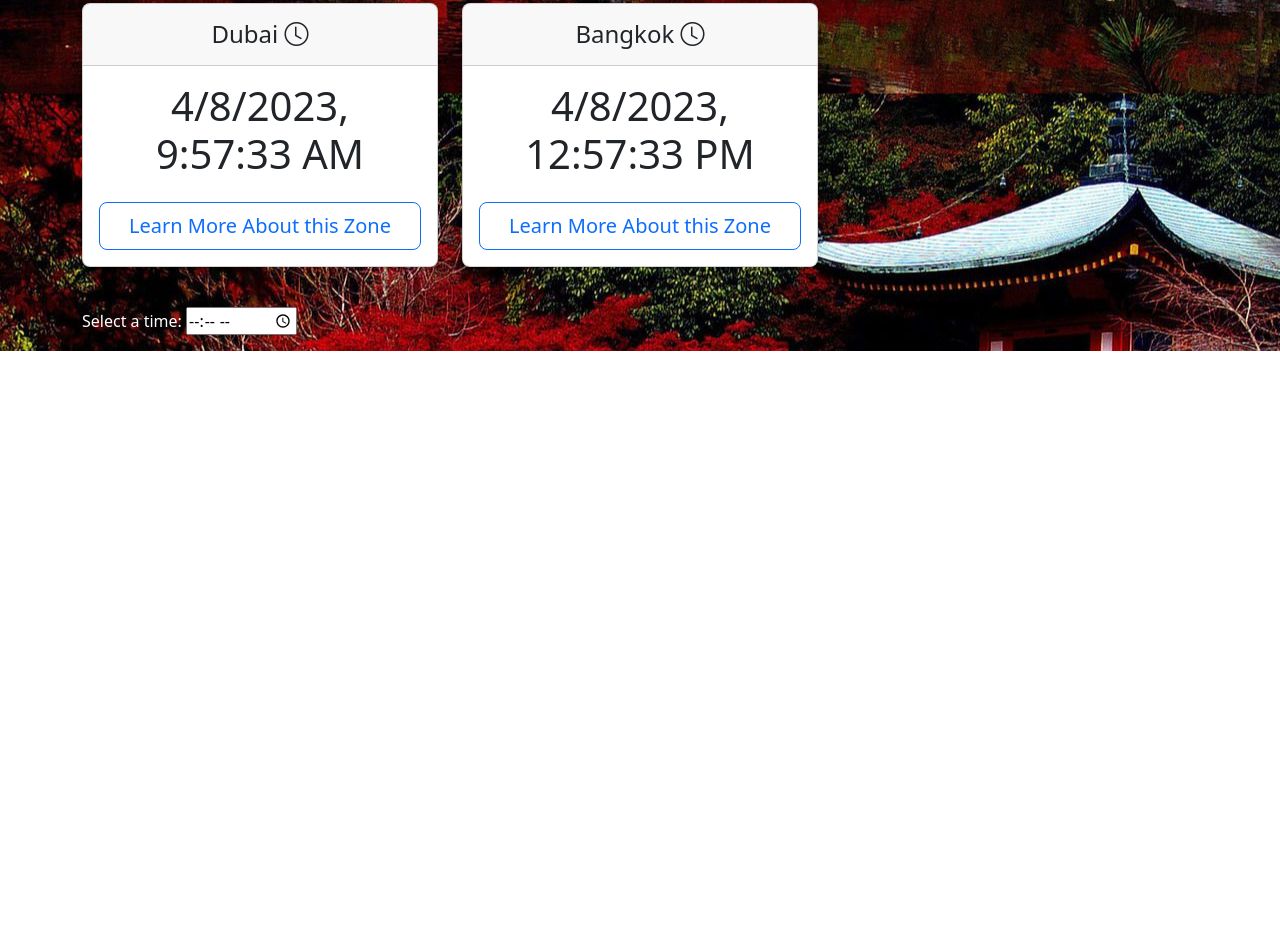
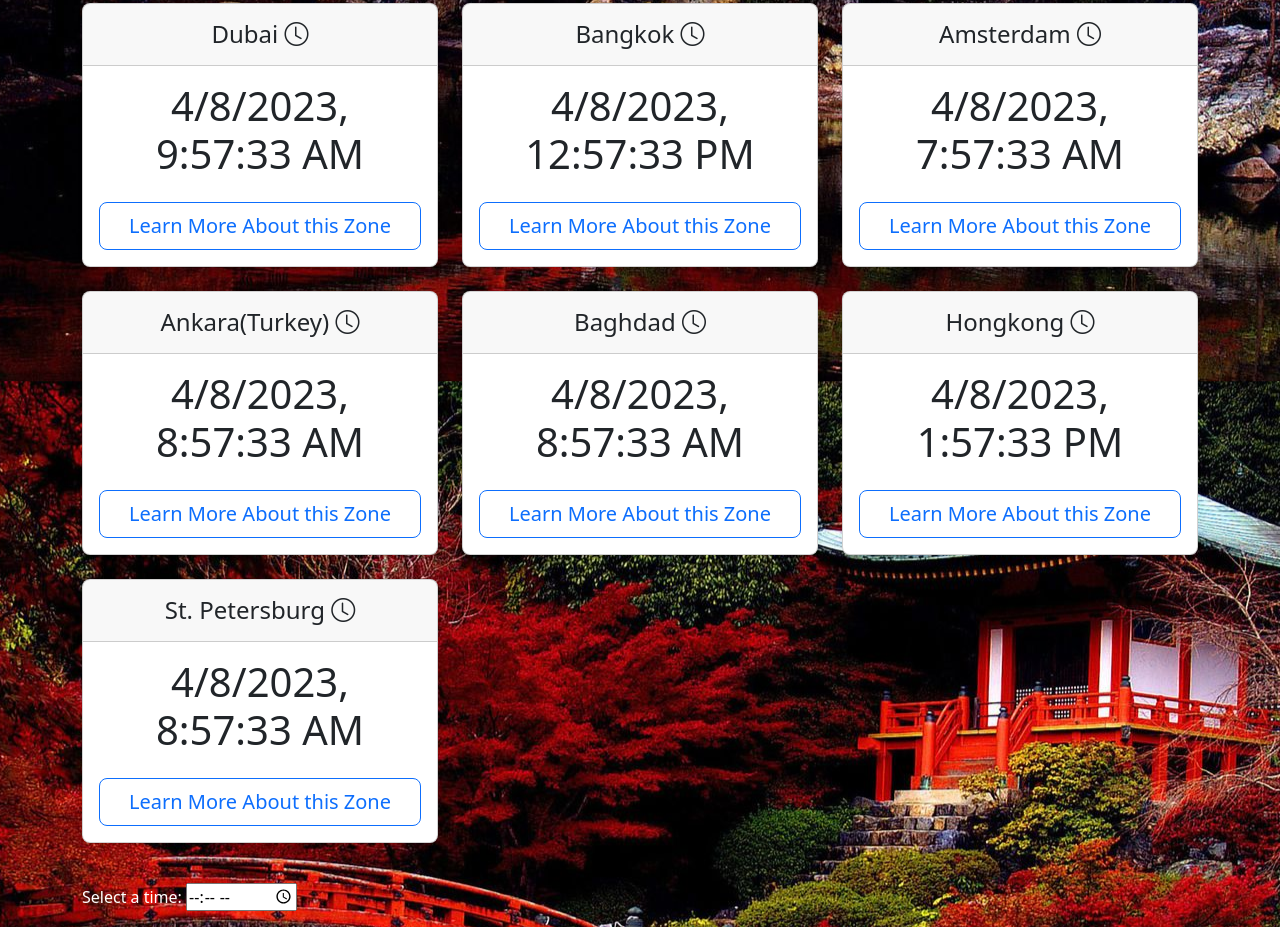
Before and after one commit to Akasht3010/World-clock, a website: page index.html in a window 1280 px wide. Shown: the part 1244-2171 px from the top of the page. Before the commit the page ends 1595 px from the top, so only its background shows below. Drawn offline with nearby package versions, Linux system fonts and the light colour scheme.

Commit message:
time zones added

```diff
--- a/index.html
+++ b/index.html
@@ -14,7 +14,8 @@
         background-position: center;
         background-attachment: fixed;
     }
-    .container{
+
+    .container {
         color: white;
     }
 </style>
@@ -91,7 +92,8 @@
                             <h1 class="card-title pricing-card-title" id="usa"></h1>
                             <ul class="list-unstyled mt-3 mb-4">
 
-                                <button type="button" class="w-100 btn btn-lg btn-outline-primary">Learn More About this Zone</button>
+                                <button type="button" class="w-100 btn btn-lg btn-outline-primary">Learn More About this
+                                    Zone</button>
                         </div>
                     </div>
                 </div>
@@ -275,6 +277,81 @@
                         </div>
                     </div>
                 </div>
+                <div class="col">
+                    <div class="card mb-4 rounded-3 shadow-sm">
+                        <div class="card-header py-3 ">
+                            <h4 class="my-0 fw-normal">Amsterdam <i class="bi bi-clock"></i></h4>
+                        </div>
+                        <div class="card-body">
+                            <h1 class="card-title pricing-card-title" id="amsterdam"></h1>
+                            <ul class="list-unstyled mt-3 mb-4">
+
+                            </ul>
+                            <button type="button" class="w-100 btn btn-lg btn-outline-primary">Learn More About this
+                                Zone</button>
+                        </div>
+                    </div>
+                </div>
+                <div class="col">
+                    <div class="card mb-4 rounded-3 shadow-sm">
+                        <div class="card-header py-3 ">
+                            <h4 class="my-0 fw-normal">Ankara(Turkey) <i class="bi bi-clock"></i></h4>
+                        </div>
+                        <div class="card-body">
+                            <h1 class="card-title pricing-card-title" id="ankara"></h1>
+                            <ul class="list-unstyled mt-3 mb-4">
+
+                            </ul>
+                            <button type="button" class="w-100 btn btn-lg btn-outline-primary">Learn More About this
+                                Zone</button>
+                        </div>
+                    </div>
+                </div>
+                <div class="col">
+                    <div class="card mb-4 rounded-3 shadow-sm">
+                        <div class="card-header py-3 ">
+                            <h4 class="my-0 fw-normal">Baghdad <i class="bi bi-clock"></i></h4>
+                        </div>
+                        <div class="card-body">
+                            <h1 class="card-title pricing-card-title" id="baghdad"></h1>
+                            <ul class="list-unstyled mt-3 mb-4">
+
+                            </ul>
+                            <button type="button" class="w-100 btn btn-lg btn-outline-primary">Learn More About this
+                                Zone</button>
+                        </div>
+                    </div>
+                </div>
+                <div class="col">
+                    <div class="card mb-4 rounded-3 shadow-sm">
+                        <div class="card-header py-3 ">
+                            <h4 class="my-0 fw-normal">Hongkong <i class="bi bi-clock"></i></h4>
+                        </div>
+                        <div class="card-body">
+                            <h1 class="card-title pricing-card-title" id="hongkong"></h1>
+                            <ul class="list-unstyled mt-3 mb-4">
+
+                            </ul>
+                            <button type="button" class="w-100 btn btn-lg btn-outline-primary">Learn More About this
+                                Zone</button>
+                        </div>
+                    </div>
+                </div>
+                <div class="col">
+                    <div class="card mb-4 rounded-3 shadow-sm">
+                        <div class="card-header py-3 ">
+                            <h4 class="my-0 fw-normal">St. Petersburg <i class="bi bi-clock"></i></h4>
+                        </div>
+                        <div class="card-body">
+                            <h1 class="card-title pricing-card-title" id="russia"></h1>
+                            <ul class="list-unstyled mt-3 mb-4">
+
+                            </ul>
+                            <button type="button" class="w-100 btn btn-lg btn-outline-primary">Learn More About this
+                                Zone</button>
+                        </div>
+                    </div>
+                </div>
             </div>
             <label for="appt">Select a time:</label>
             <input type="time" id="alarm" name="alarm">
@@ -328,6 +405,21 @@
             bangkok.innerHTML = d.toLocaleString('en-US', {
                 timeZone: 'Asia/Bangkok',
             })
+            amsterdam.innerHTML = d.toLocaleString('en-US', {
+                timeZone: 'Europe/Amsterdam',
+            })
+            ankara.innerHTML = d.toLocaleString('en-US', {
+                timeZone: 'Europe/Istanbul',
+            })
+            baghdad.innerHTML = d.toLocaleString('en-US', {
+                timeZone: 'Asia/Baghdad',
+             })
+            hongkong.innerHTML = d.toLocaleString('en-US', {
+                timeZone: 'Asia/Hong_kong',
+             })
+            russia.innerHTML = d.toLocaleString('en-US', {
+                timeZone: 'Europe/Moscow',
+             })
             let alarmhour = alarm.value.split(":")[0]
         let alarmmin = alarm.value.split(":")[1]
         //   console.log(d.getHours(),alarmhour)
```
Lines whose indentation alone changed are shown as unchanged.
